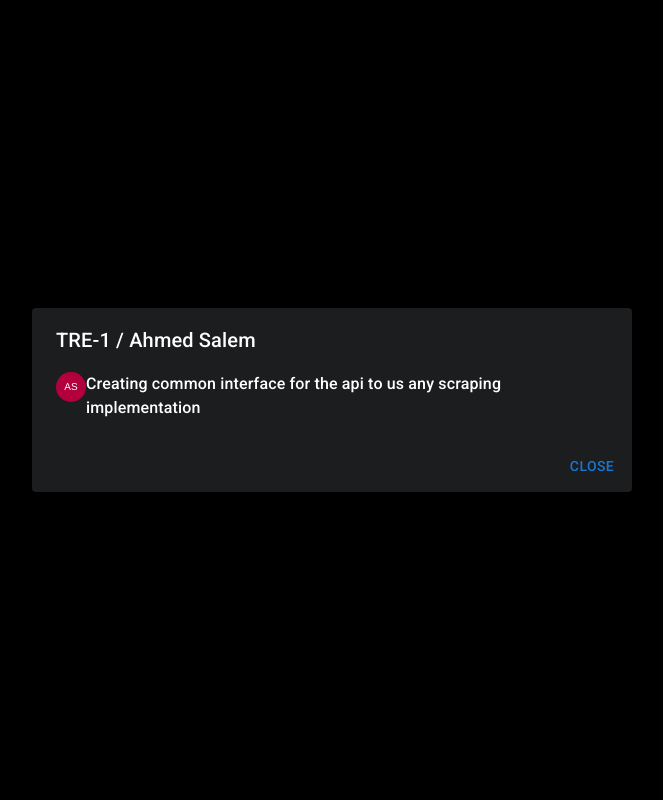
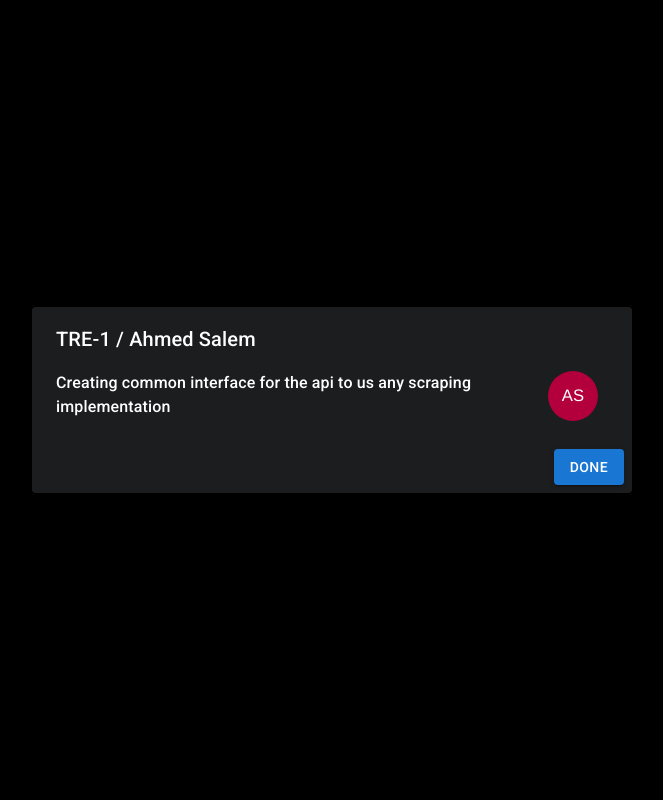
Before and after one commit to Ahmedsalem1997/kanban, a React (Create React App) app: page / in a window 1280 px wide. Both pictures are taken after a click on the button 163 px from the left and 177 px from the top of the page. Shown: the top 800 px of the page, without its empty margins (308-971 px from the left). Built offline with nearby package versions, Linux system fonts and the light colour scheme.

Commit message:
updating dialog styles

```diff
--- a/src/ListItem.js
+++ b/src/ListItem.js
@@ -5,7 +5,6 @@ import styled from "styled-components";
 import Avatar from 'react-avatar';
 
 import Button from '@mui/material/Button';
-import { blueGrey } from '@mui/material/colors';
 import Dialog from '@mui/material/Dialog';
 import DialogActions from '@mui/material/DialogActions';
 import DialogContent from '@mui/material/DialogContent';
@@ -95,14 +94,14 @@ const ListItem = ({ item, index }) => {
         <DialogTitle>{item.id} / {item.owner}</DialogTitle>
         <DialogContent>
           <DialogContentText>
-            <Avatar name={item.owner} size={30} round alt={item.owner}/>
             <div>
               {item.content}
             </div>
+            <Avatar name={item.owner} size={50} round alt={item.owner} style={{ margin: '0 10px'}}/>
           </DialogContentText>
         </DialogContent>
         <DialogActions>
-          <Button onClick={handleClose} error>Close</Button>
+          <Button onClick={handleClose} variant="contained">Done</Button>
         </DialogActions>
       </Dialog>
     </div>
```
